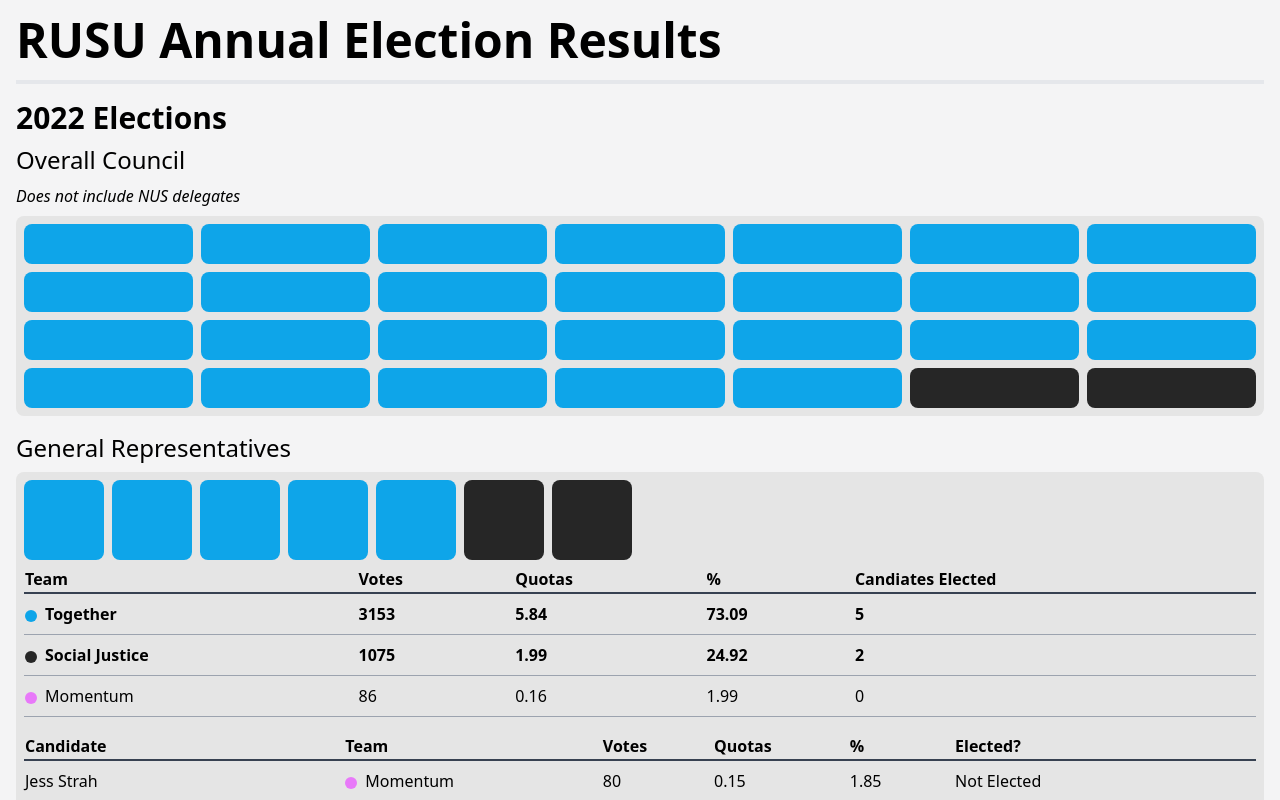
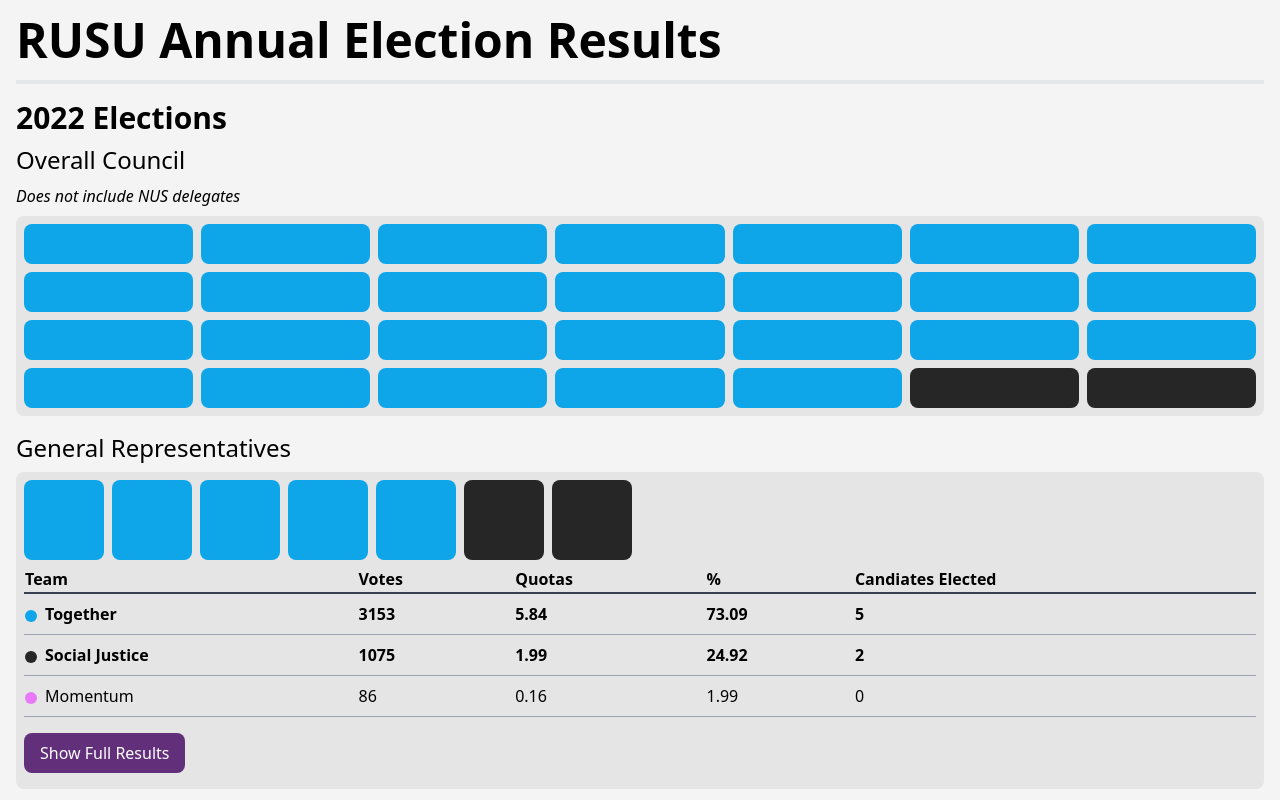
Before and after one commit to dmarmion/rusu-election-results, a React (Vite) app: page / in a window 1280 px wide. Shown: the top 800 px of the page. Built offline with nearby package versions, Linux system fonts and the light colour scheme.

Commit message:
Add button to toggle full results table

```diff
--- a/src/components/GeneralRepresentatives.tsx
+++ b/src/components/GeneralRepresentatives.tsx
@@ -1,3 +1,5 @@
+import { useState } from "react";
+
 import { NOT_APPLICABLE, UNKNOWN_CANDIDATE } from "../utils/labels";
 import { teamColourOf } from "../utils/teams";
 import { GeneralRepCandidate } from "../utils/types";
@@ -15,6 +17,8 @@
 }
 
 export default function GeneralRepresentatives({ candidates }: GeneralRepresentativesProps) {
+  const [showFullResults, setShowFullResults] = useState<boolean>(false);
+
   const POSITIONS_AVAILABLE = 7;
   const votesCast = candidates.reduce((prevTotal, candidate) => prevTotal + candidate.votes, 0);
 
@@ -71,7 +75,15 @@
             ))}
           </tbody>
         </table>
-        {/* Individual candidate results table */}
+        {/* Button to toggle the full results table */}
+        <button
+          className="mb-2 rounded-lg bg-rusupurple px-4 py-2 text-white"
+          onClick={() => setShowFullResults(!showFullResults)}
+        >
+          {showFullResults ? "Hide" : "Show"} Full Results
+        </button>
+        {showFullResults && (
+          /* Individual candidate results table */
           <table className="w-full">
             <thead>
               <tr className="border-b-2 border-gray-700 text-left">
@@ -101,6 +113,7 @@
               ))}
             </tbody>
           </table>
+        )}
       </div>
     </>
   );
--- a/tailwind.config.js
+++ b/tailwind.config.js
@@ -2,7 +2,11 @@
 export default {
   content: ["./index.html", "./src/**/*.{js,ts,jsx,tsx}"],
   theme: {
-    extend: {},
+    extend: {
+      colors: {
+        rusupurple: "#622f7a",
+      },
+    },
   },
   plugins: [],
 };
```
Lines whose indentation alone changed are shown as unchanged.
